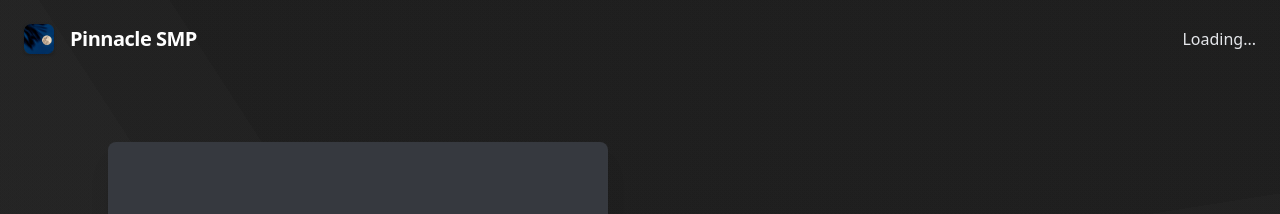
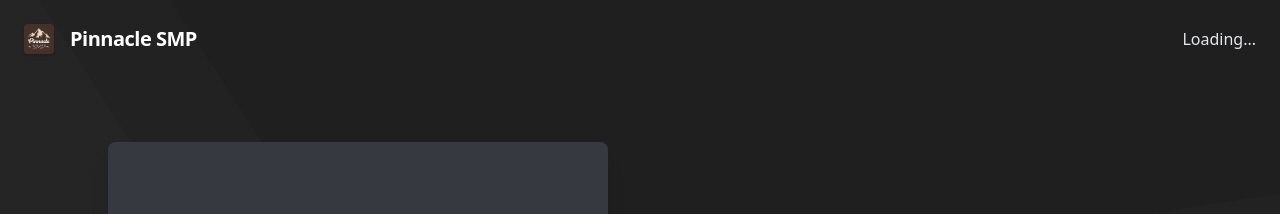
Before and after one commit to bitgardeneryt/pinnaclesite, a Jekyll site: the page built from docs/index.md, in a window 1280 px wide. Shown: the top 214 px of the page. Built offline with Jekyll 4.4.1, drawn with Linux system fonts in a browser that asks for light colours; a script that is not in the unit is left out; comment, search, counter and statistics services are not loaded.

Commit message:
Update _config.yml

```diff
--- a/docs/_config.yml
+++ b/docs/_config.yml
@@ -3,7 +3,7 @@
 # Change "moonrise" to your repository name
 url: "https://pinnaclesmp.com"
 baseurl: "/"
-siteIcon: /media/android-chrome-192x192.png
+siteIcon: /media/PinnacleSMP.png
 siteYear: 2020
 siteFooterlink: /about
 showinSearchEngines: true
```
